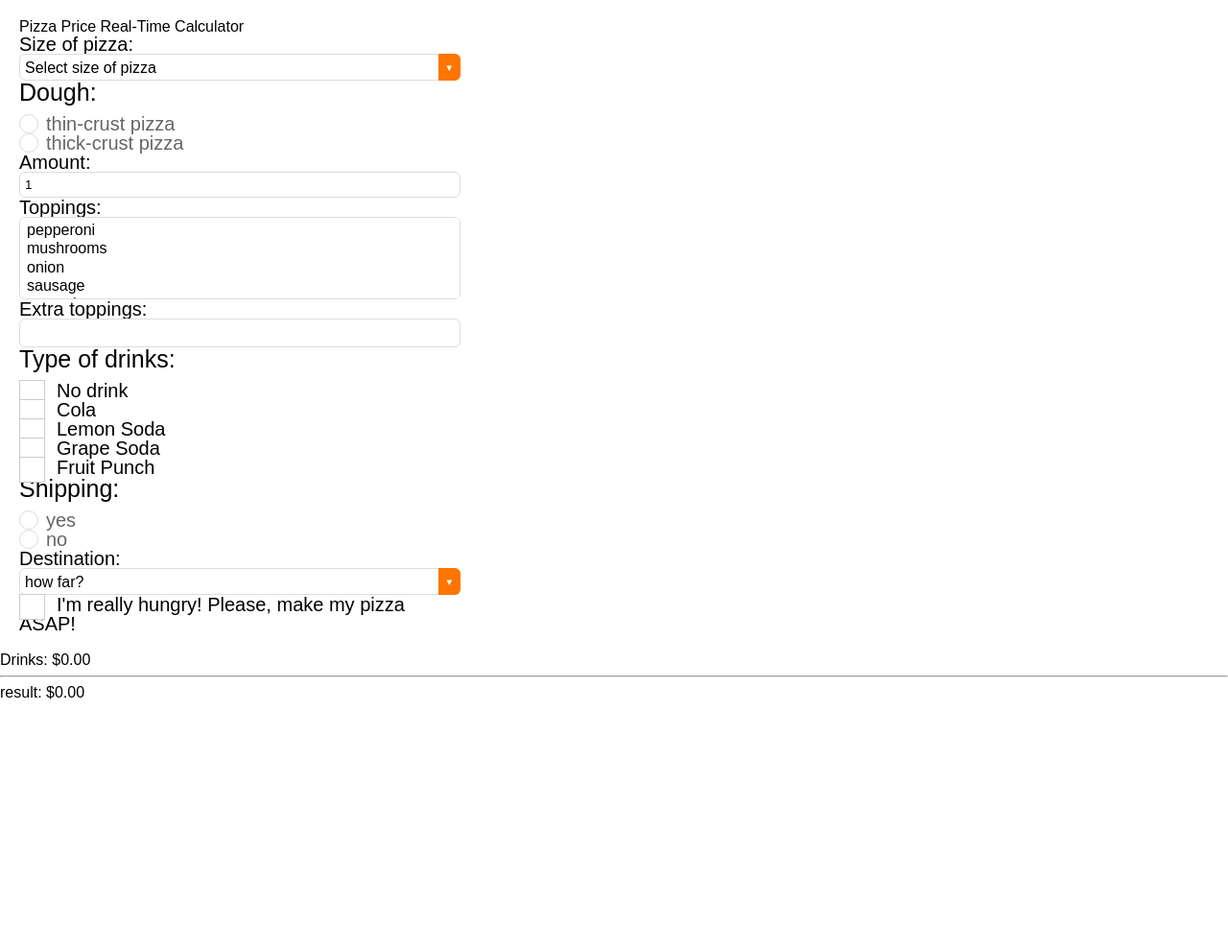
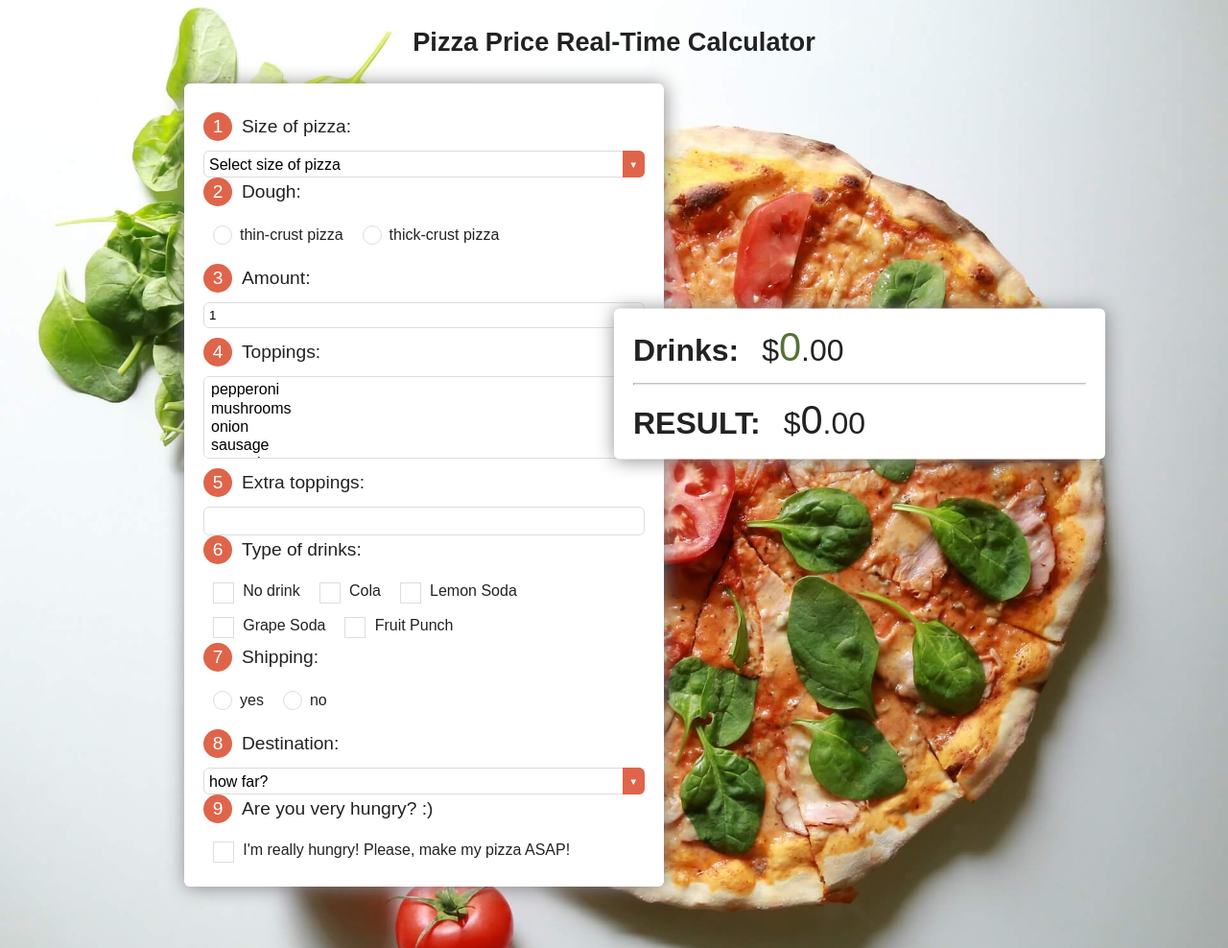
Before and after one commit to nataliakielbicka/pizza-calculator, a plain HTML site: page index.html in a window 1280 px wide. Shown: the whole page at 96% size. Before the commit the page ends 800 px from the top, so only its background shows below. Drawn offline with Linux system fonts and the light colour scheme; a web font is replaced by a local one.

Commit message:
styling for desktop

```diff
--- a/index.html
+++ b/index.html
@@ -11,13 +11,13 @@
 </head>
 
 <body>
-    <div class="container">
     <h2>Pizza Price Real-Time Calculator</h2>
 
+    <div class="container">
         <form action="#">
             <div class="controls">
                 <div class="input">
-                    <label for="size">Size of pizza:</label>
+                    <label for="size" class="main"><span class="number">1</span>Size of pizza:</label>
                     <div class="select">
                         <select id="size">
                             <option value="0" selected="selected">Select size of pizza</option>
@@ -30,7 +30,7 @@
 
                 <div class="input" id="dough-wrapper">
                     <fieldset>
-                        <legend>Dough:</legend>
+                        <legend><span class="number">2</span>Dough:</legend>
                         <p>
                             <input type="radio" id="thin" name="dough" value="0">
                             <label for="thin">thin-crust pizza</label>
@@ -43,12 +43,12 @@
                 </div>
 
                 <div class="input">
-                    <label for="amount">Amount:</label>
+                    <label for="amount" class="main"><span class="number">3</span>Amount:</label>
                     <input id="amount" type="number" name="amount" value="1" min="1" required>
                 </div>
 
                 <div class="input">
-                    <label for="toppings">Toppings:</label>
+                    <label for="toppings" class="main"><span class="number">4</span>Toppings:</label>
                     <select id="toppings" multiple>
                         <option value="3">pepperoni</option>
                         <option value="4">mushrooms</option>
@@ -59,14 +59,13 @@
                 </div>
 
                 <div class="input">
-                    <label for="extra">Extra toppings:</label>
+                    <label for="extra" class="main"><span class="number">5</span>Extra toppings:</label>
                     <input id="extra" type="text" name="extra">
                 </div>
 
                 <div class="input">
-
                     <fieldset>
-                        <legend>Type of drinks:</legend>
+                        <legend><span class="number">6</span>Type of drinks:</legend>
                         <p>
                             <input type="checkbox" id="nodrink" name="drink" value="0" class="checkbox drink">
                             <label for="nodrink">No drink</label>
@@ -92,7 +91,7 @@
 
                 <div class="input" id="shipping-wrapper">
                     <fieldset>
-                        <legend>Shipping:</legend>
+                        <legend><span class="number">7</span>Shipping:</legend>
                         <p>
                             <input type="radio" id="yes" name="shipping">
                             <label for="yes">yes</label>
@@ -105,7 +104,7 @@
                 </div>
 
                 <div class="input">
-                    <label for="dest">Destination:</label>
+                    <label for="dest" class="main"><span class="number">8</span>Destination:</label>
                     <div class="select">
                         <select id="dest">
                             <option value="" selected="selected">how far?</option>
@@ -117,10 +116,13 @@
                 </div>
 
                 <div class="input">
+                    <fieldset>
+                        <legend><span class="number">9</span>Are you very hungry? :)</legend>
                         <p>
                             <input type="checkbox" id="hungry" name="hungry" value="5" class="checkbox">
                             <label for="hungry">I'm really hungry! Please, make my pizza ASAP!</label>
                         </p>
+                    </fieldset>
                 </div>
 
             </div>
@@ -148,7 +150,7 @@
             <strong>Shipping:</strong> $<span id="shippingprice">0</span>.00<br>
         </div>
         <div id="destination" class="value-container">
-            <strong>Destination:</strong> $<span id="destprice">0</span>.00<br>
+            <strong>Total shipping:</strong> $<span id="destprice">0</span>.00<br>
         </div>
 
         <div id="express" class="value-container">
--- a/sass/main.scss
+++ b/sass/main.scss
@@ -3,6 +3,7 @@
     box-sizing: border-box;
 }
 
+$color: #DF644A;
 html {
     margin: 0 !important;
     padding: 0 !important;
@@ -11,6 +12,11 @@ html {
 }
 
 body {
+    background-image: url(../img/bg.jpg);
+    background-repeat: no-repeat;
+    background-position: top 32% center;
+    background-size: cover;
+    color: #222;
     font-family: 'Sniglet', sans-serif;
     width: 100%;
     margin: 0 !important;
@@ -20,14 +26,33 @@ body {
 
 .value-container {
     display: none;
+    strong {
+        font-weight: bold;
+        margin: 0 15px 0 0;
+    }
+    span {
+        color: #567238;
+        font-size: 1.3em;
+    }
 }
 
 .value-container.is-active {
     display: block;
 }
 
+h2 {
+    font-size: 1.7em;
+    font-weight: bold;
+    margin: 30px 0;
+    text-align: center;
+}
+
 .container {
+    background-color: #fff;
+    box-shadow: 1px 1px 20px #888;
+    border-radius: 6px;
     max-width: 500px;
+    margin: 0 0 5% 15%;
     padding: 20px;
 }
 
@@ -51,12 +76,40 @@ input[type="text"] {
 
 legend {
     display: block;
-    font-size: 25px;
+    font-size: 1.2em;
     margin: 10px 0;
 }
 
 label {
-    font-size: 20px;
+    font-size: 1em;
+}
+
+.main {
+    display: block;
+    font-size: 1.2em;
+    margin: 10px 0;
+}
+
+.number {
+    border-radius: 50%;
+    background-color: $color;
+    color: #fff;
+    display: inline-block;
+    text-align: center;
+    margin: 0 10px 0 0;
+    width: 30px;
+    height: 30px;
+    line-height: 30px;
+}
+
+fieldset {
+    p {
+        margin: 10px;
+        float: left;
+        &:first-child {
+            margin-left: 0;
+        }
+    }
 }
 
 [type="radio"]:checked,
@@ -72,7 +125,6 @@ label {
     cursor: pointer;
     line-height: 20px;
     display: inline-block;
-    color: #666;
 }
 
 [type="radio"]:checked+label:before,
@@ -84,7 +136,7 @@ label {
     width: 18px;
     height: 18px;
     border: 1px solid #ddd;
-    border-radius: 100%;
+    border-radius: 50%;
     background: #fff;
 }
 
@@ -93,11 +145,11 @@ label {
     content: '';
     width: 12px;
     height: 12px;
-    background: #ffac00;
+    background: $color;
     position: absolute;
     top: 4px;
     left: 4px;
-    border-radius: 100%;
+    border-radius: 50%;
     -webkit-transition: all 0.2s ease;
     transition: all 0.2s ease;
 }
@@ -141,7 +193,7 @@ label {
     top: 0;
     width: 1.25em;
     height: 1.25em;
-    border: 1px solid #ccc;
+    border: 1px solid #ddd;
     background: #fff;
 }
 
@@ -156,7 +208,7 @@ label {
     left: .25em;
     font-size: 1em;
     line-height: 0.8;
-    color: #ff7500;
+    color: $color;
     transition: all .2s;
 }
 
@@ -213,15 +265,6 @@ select {
 }
 
 
-/* Since we removed the default focus styles, we have to add our own */
-
-.select select:focus {
-    // -webkit-box-shadow: 0 0 3px 1px #c00;
-    // -moz-box-shadow: 0 0 3px 1px #c00;
-    // box-shadow: 0 0 3px 1px #c00;
-}
-
-
 /* Select arrow styling */
 
 .select:after {
@@ -233,7 +276,7 @@ select {
     font-size: 60%;
     line-height: 30px;
     padding: 0 7px;
-    background: #ff7500;
+    background: $color;
     color: white;
     pointer-events: none;
     -webkit-border-radius: 0 6px 6px 0;
@@ -244,3 +287,25 @@ select {
 .no-pointer-events .select:after {
     content: none;
 }
+
+.summary {
+    background-color: #fff;
+    font-size: 2em;
+    position: fixed;
+    z-index: 999;
+    top: 50%;
+    transform: translate(0, -50%);
+    right: 10%;
+    width: 40%;
+    padding: 20px;
+    box-shadow: 1px 1px 20px #888;
+    border-radius: 6px;
+    >strong {
+        font-weight: bold;
+        margin: 0 15px 0 0;
+        text-transform: uppercase;
+        +span {
+            font-size: 1.3em;
+        }
+    }
+}
```
Also changed, not shown: css/main.min.css, img/bg.jpg (added). Lines whose indentation alone changed are shown as unchanged.
